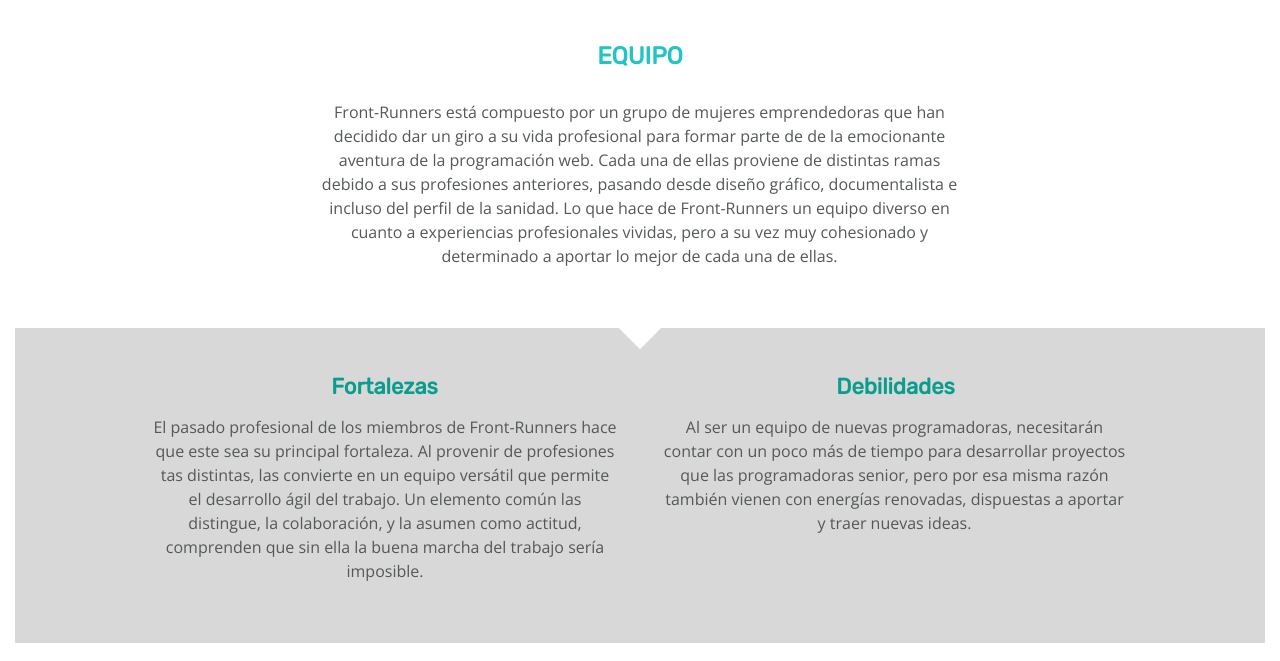
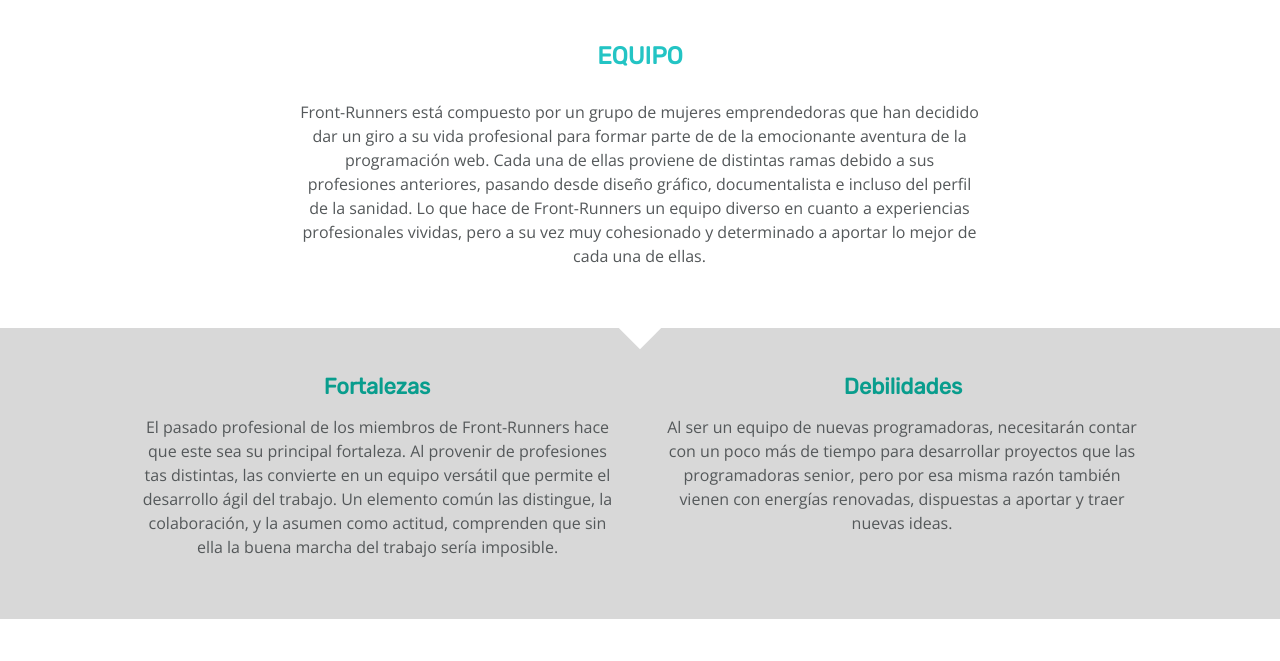
Before and after one commit to adharamonzon/Front-Runners, a plain HTML site: page index.html in a window 1280 px wide. Shown: the part 453-1114 px from the top of the page. Drawn offline with nearby package versions, Linux system fonts and the light colour scheme.

Commit message:
change background style of the team section

```diff
--- a/css/main.css
+++ b/css/main.css
@@ -45,9 +45,7 @@
 /* MENU */
 ul.menu-container {
   display: flex;
-  justify-content: space-evenly;
-  align-items: center;
-  list-style: none;
+    list-style: none;
   background-color: rgba(20, 217, 196, 0.9);
   padding: 8px 0px;
 }
@@ -177,9 +175,13 @@
 .rectangle-position {
   text-align: center;
 }
-.background {
-  background-color: rgba(60, 60, 63, 0.2);
-}
+.principal-column{
+margin-left: 0;
+margin-right: 0;
+  }
+  .background {
+    background-color: rgba(60, 60, 63, 0.2);
+  }
 .header2 {
   font-family: "Rubik", sans-serif;
   text-align: center;
@@ -191,7 +193,7 @@
 }
 .strengths .justify {
   padding: 0 15px;
-}
+ }
 .weaknesses .justify {
   padding: 0 15px 45px 15px;
 }
@@ -207,6 +209,7 @@
     display: flex;
     flex-direction: row;
     flex-wrap: nowrap;
+    margin: 0px;
   }
 
   .strengths {
```
